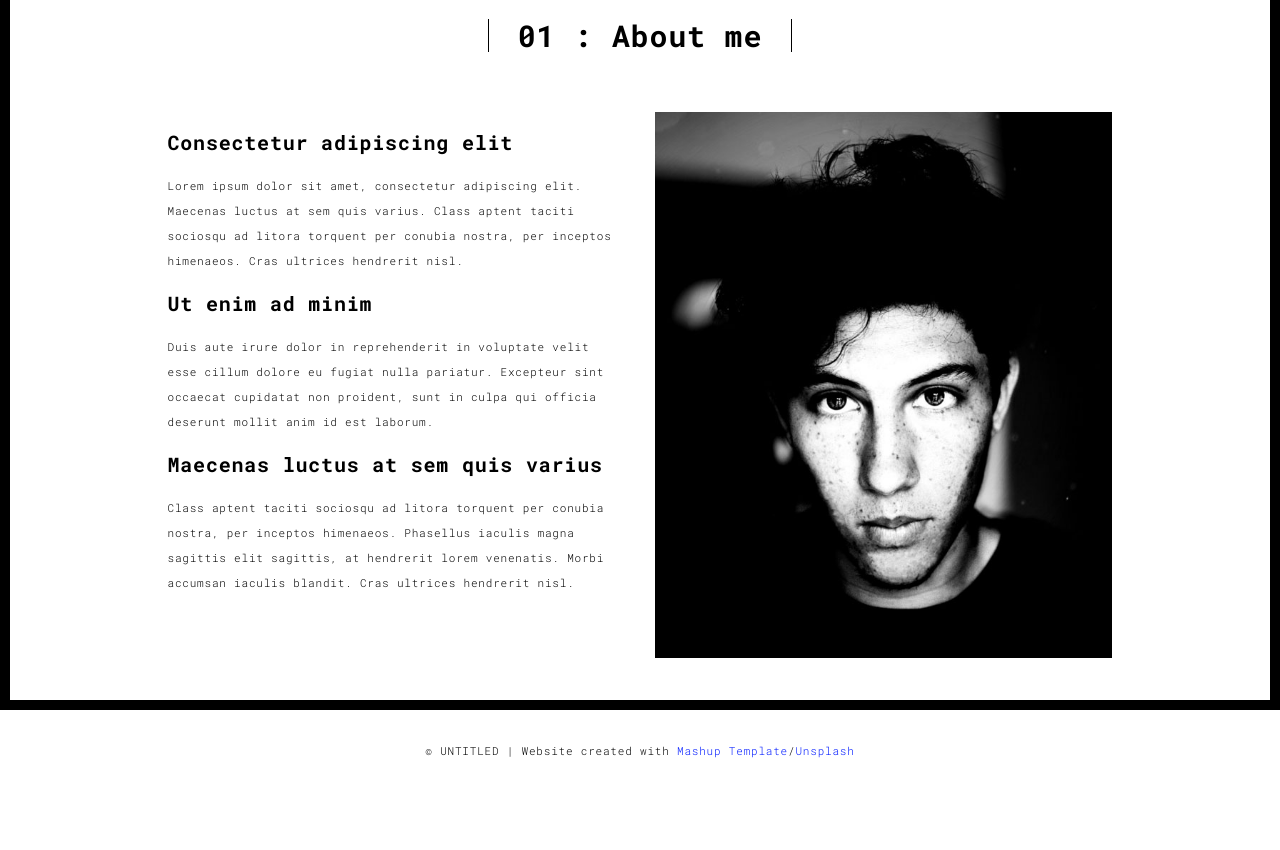
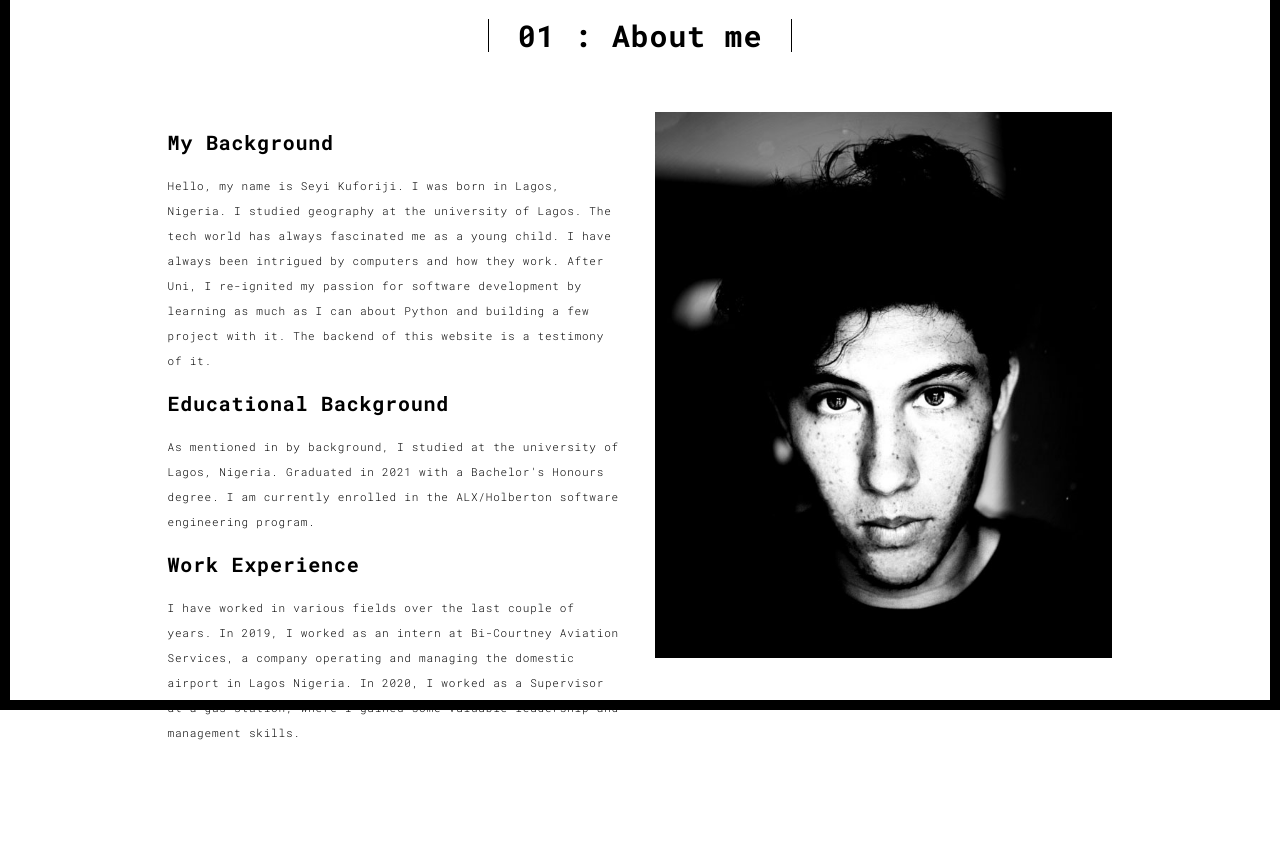
Before and after one commit to Seyi007/my_portfo, a Flask app: page /about.html in a window 1280 px wide. Shown: the part 90-940 px from the top of the page. Before the commit the page ends 848 px from the top, so only its background shows below. Run offline with Flask 2, Linux system fonts and the light colour scheme; some libraries are stand-ins or nearby versions.

Commit message:
updating templates

```diff
--- a/templates/about.html
+++ b/templates/about.html
@@ -15,7 +15,7 @@
   <link rel="apple-touch-icon" sizes="180x180" href="./static/assets/apple-icon-180x180.png">
   <link href="./static/assets/favicon.ico" rel="icon">
 
-  <title>Title page</title>
+  <title>Developer Profile</title>
 
 <link href="./static/main.3f6952e4.css" rel="stylesheet"></head>
 
@@ -61,16 +61,13 @@
             <div class="col-md-10 col-md-offset-1">
               <div class="row">
                 <div class="col-xs-12 col-md-6">
-                  <h3>Consectetur adipiscing elit</h3>
-                  <p>Lorem ipsum dolor sit amet, consectetur adipiscing elit. Maecenas luctus at sem quis varius.
-                  Class aptent taciti sociosqu ad litora torquent per conubia nostra, per inceptos himenaeos. Cras ultrices hendrerit nisl.</p>
-                  <h3>Ut enim ad minim </h3>
-                  <p>Duis aute irure dolor in reprehenderit in voluptate velit esse
-                  cillum dolore eu fugiat nulla pariatur. Excepteur sint occaecat cupidatat non
-                  proident, sunt in culpa qui officia deserunt mollit anim id est laborum.
-                  <h3>Maecenas luctus at sem quis varius</h3>
+                  <h3>My Background</h3>
+                  <p>Hello, my name is Seyi Kuforiji. I was born in Lagos, Nigeria. I studied geography at the university of Lagos. The tech world has always fascinated me as a young child. I have always been intrigued by computers and how they work. After Uni, I re-ignited my passion for software development by learning as much as I can about Python and building a few project with it. The backend of this website is a testimony of it.</p>
+                  <h3>Educational Background</h3>
+                  <p>As mentioned in by background, I studied at the university of Lagos, Nigeria. Graduated in 2021 with a Bachelor's Honours degree. I am currently enrolled in the ALX/Holberton software engineering program.
+                  <h3>Work Experience</h3>
                   <p>
-                  Class aptent taciti sociosqu ad litora torquent per conubia nostra, per inceptos himenaeos. Phasellus iaculis magna sagittis elit sagittis, at hendrerit lorem venenatis. Morbi accumsan iaculis blandit. Cras ultrices hendrerit nisl.</p>
+                  I have worked in various fields over the last couple of years. In 2019, I worked as an intern at Bi-Courtney Aviation Services, a company operating and managing the domestic airport in Lagos Nigeria. In 2020, I worked as a Supervisor at a gas station, where I gained some valuable leadership and management skills.</p>
                 </div>
                 <div class="col-xs-12 col-md-6">
                   <img src="./static/assets/images/profil.jpg" class="img-responsive" alt="">
@@ -86,15 +83,15 @@
   </div>
 
 
-<footer class="footer-container text-center">
-  <div class="container">
-    <div class="row">
-      <div class="col-xs-12">
-        <p>© UNTITLED | Website created with <a href="http://www.mashup-template.com/" title="Create website with free html template">Mashup Template</a>/<a href="https://www.unsplash.com/" title="Beautiful Free Images">Unsplash</a></p>
-      </div>
-    </div>
-  </div>
-</footer>
+<!--<footer class="footer-container text-center">-->
+<!--  <div class="container">-->
+<!--    <div class="row">-->
+<!--      <div class="col-xs-12">-->
+<!--        <p>© UNTITLED | Website created with <a href="http://www.mashup-template.com/" title="Create website with free html template">Mashup Template</a>/<a href="https://www.unsplash.com/" title="Beautiful Free Images">Unsplash</a></p>-->
+<!--      </div>-->
+<!--    </div>-->
+<!--  </div>-->
+<!--</footer>-->
 
 <script>
   document.addEventListener("DOMContentLoaded", function (event) {
--- a/templates/index.html
+++ b/templates/index.html
@@ -15,7 +15,7 @@
   <link rel="apple-touch-icon" sizes="180x180" href="./static/assets/apple-icon-180x180.png">
   <link href="./static/assets/favicon.ico" rel="icon">
 
-  <title>Title page</title>
+  <title>My Portfolio</title>
 
 <link href="./static/main.3f6952e4.css" rel="stylesheet"></head>
 
@@ -59,7 +59,6 @@
                 <span id="typed-strings">
                   <span>I'm Seyi Kuforiji</span>
                   <span>A Python Developer</span>
-                  <span>Working as a Freelance</span>
                 </span>
                 <span id="typed"></span>
               </h1>
```
Also changed, not shown: templates/contact.html (+12 -12 lines), templates/thankyou.html (+9 -9 lines), templates/work.html (+9 -9 lines), templates/works.html (+10 -10 lines).
